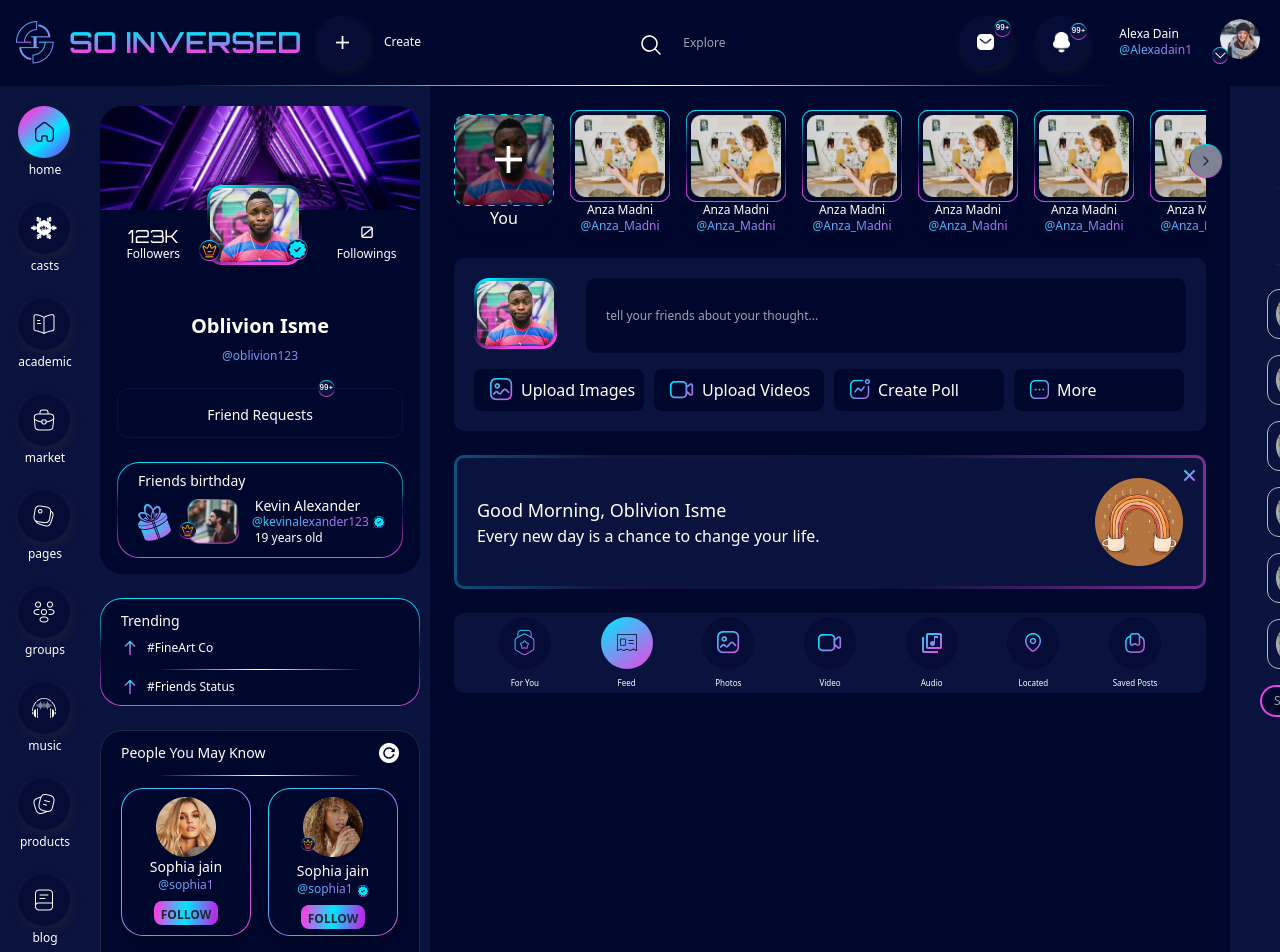
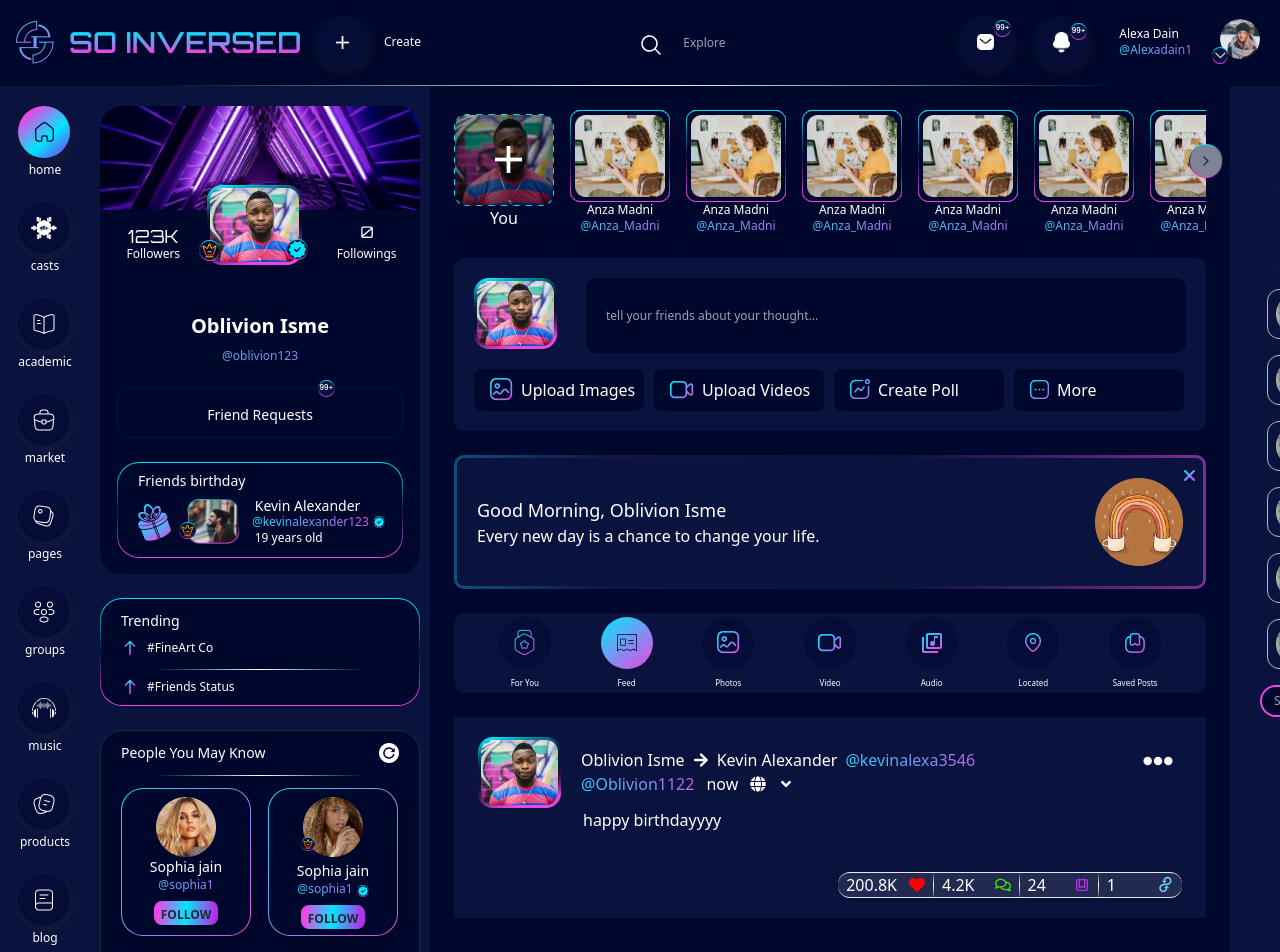
Before and after one commit to Rifat0001/social-web-application, a React (Vite) app: page / in a window 1280 px wide. Shown: the top 952 px of the page. Built offline with nearby package versions, Linux system fonts and the light colour scheme.

Commit message:
post first section added

```diff
--- /dev/null
+++ b/src/components/HomeFeeds/SignlePost/SinglePost.css
@@ -0,0 +1,13 @@
+.profile-user {
+    background: -webkit-linear-gradient(70deg, #00E7FC 2.07%, #EC46E5 98.58%);
+    -webkit-background-clip: text;
+    -webkit-text-fill-color: transparent;
+}
+
+.pro-side {
+    box-shadow: 2px 4px 9px 2px rgba(53, 53, 53, 0.25);
+    border-left: 1px;
+    border-style: solid;
+    border-image: linear-gradient(to bottom, #2f2f2f 0%, #ffffff 51.04%, #3c3c3c 100%) 1;
+
+}
--- a/src/components/HomeFeeds/SignlePost/SinglePost.jsx
+++ b/src/components/HomeFeeds/SignlePost/SinglePost.jsx
@@ -1,11 +1,72 @@
-import React from 'react';
+import Img from "../../../assets/CreatePost/bd-person.png";
+import {
+  FaAngleDown,
+  FaArrowRight,
+  FaEllipsisH,
+  FaGlobe,
+  FaHeart,
+  FaRegComments,
+} from "react-icons/fa";
+import { HiOutlineBookmarkAlt } from "react-icons/hi";
+import "./SinglePost.css";
+import Sicon from "../../../assets/CreatePost/Sicon.png";
 
 const SinglePost = () => {
-    return (
-        <div>
+  return (
+    <div className="bg-[#0A123E] py-5 px-6 mx-6 my-6 text-white">
+      <div className="flex items-start justify-between">
+        <div className="flex items-center justify-start gap-5">
+          <img src={Img} alt="" />
 
+          <div className="flex-col">
+            <p className="flex items-center justify-start gap-2">
+              <span>Oblivion Isme</span>
+              <FaArrowRight />
+              <span>Kevin Alexander</span>
+              <span className="text-[16px] profile-user">@kevinalexa3546</span>
+            </p>
+            <p className="flex items-center gap-3">
+              <span className="text-[16px] profile-user">@Oblivion1122</span>
+              <span>now</span>
+              <FaGlobe />
+              <FaAngleDown />
+            </p>
+          </div>
+          <div></div>
         </div>
-    );
+        <div className="flex-none">
+          <button className="btn btn-square btn-ghost">
+            <FaEllipsisH size={30} />
+          </button>
+        </div>
+      </div>
+      <div className="space-y-[40px]">
+        <h2 className=" ps-[105px]">happy birthdayyyy</h2>
+        <div className="text-end">
+          <div className="stats shadow bg-[rgba(255,255,255,0.10)] rounded-[12px] border-y-[1px]">
+            <div className="flex items-center justify-center gap-3 px-2">
+              <div className=" text-white">200.8K</div>
+              <FaHeart color="#FF0000" />
+            </div>
+            <div className="pro-side flex justify-center items-center gap-5 px-2">
+              <h2 className="text-white">4.2K</h2>
+              <FaRegComments color="#3ADF00"/>
+            </div>
+            <div className="pro-side flex justify-center items-center gap-7 px-2">
+              <h2 className="text-white">24</h2>
+              <HiOutlineBookmarkAlt color="#B82BEA"/>
+            </div>
+
+
+            <div className="pro-side flex items-center justify-center gap-10 px-2">
+            <h2 className="text-white">1</h2>
+              <img src={Sicon} alt="" />
+            </div>
+          </div>
+        </div>
+      </div>
+    </div>
+  );
 };
 
 export default SinglePost;
```
Also changed, not shown: src/assets/CreatePost/Sicon.png (added).
